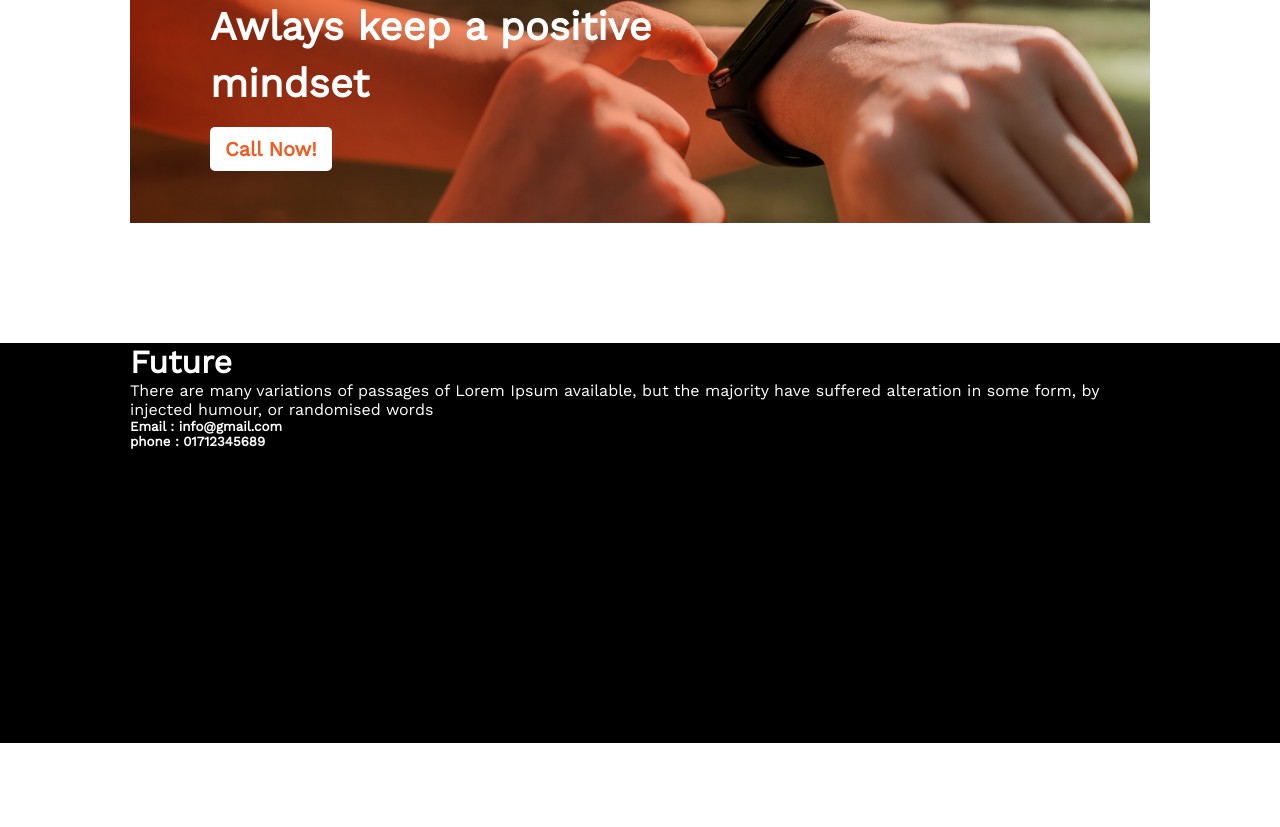
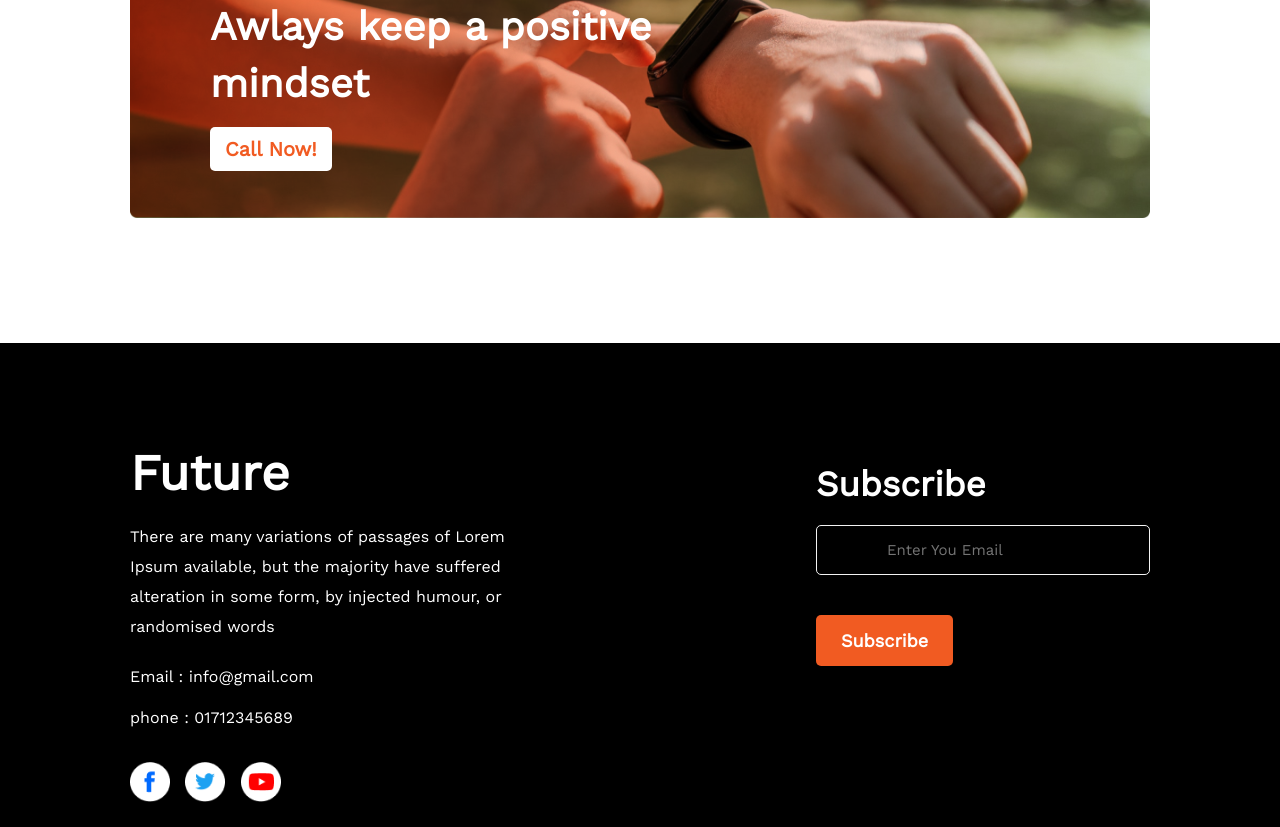
Before and after one commit to mehedihasan8/assignment-1, a plain HTML site: page index.html in a window 1280 px wide. Shown: the part 1970-2797 px from the top of the page. Before the commit the page ends 2713 px from the top, so only its background shows below. Drawn offline with nearby package versions, Linux system fonts and the light colour scheme.

Commit message:
last added

```diff
--- a/index.html
+++ b/index.html
@@ -4,7 +4,7 @@
     <meta charset="UTF-8">
     <meta http-equiv="X-UA-Compatible" content="IE=edge">
     <meta name="viewport" content="width=device-width, initial-scale=1.0">
-    <title>Document</title>
+    <title>Happy Coding </title>
     <link rel="stylesheet" href="style.css">
     <link rel="stylesheet" href="https://cdnjs.cloudflare.com/ajax/libs/font-awesome/6.2.1/css/all.min.css" integrity="sha512-MV7K8+y+gLIBoVD59lQIYicR65iaqukzvf/nwasF0nqhPay5w/9lJmVM2hMDcnK1OnMGCdVK+iQrJ7lzPJQd1w==" crossorigin="anonymous" referrerpolicy="no-referrer" />
     <link rel="preconnect" href="https://fonts.googleapis.com"><link rel="preconnect" href="https://fonts.gstatic.com" crossorigin><link href="https://fonts.googleapis.com/css2?family=Open+Sans:wght@600&family=Work+Sans&display=swap" rel="stylesheet">
@@ -86,13 +86,30 @@
             </div>
         </div>
      </div>
+
+     <!-- footer section  -->
+
      <footer class="hero-footer">
         <div class="section">
             <div class="footer-item">
-                <h1>Future</h1>
-                <p>There are many variations of passages of Lorem Ipsum available, but the majority have suffered alteration in some form, by injected humour, or randomised words</p>
-                <h5>Email : info@gmail.com</h5>
-                <h5>phone : 01712345689</h5>
+                <div class="footer-sub">
+                    <h1 class="footer-sub-title">Future</h1>
+                    <p class="footer-sub-discription">There are many variations of passages of Lorem Ipsum available, but the majority have suffered alteration in some form, by injected    humour, or randomised words</p>
+                    <p>Email : info@gmail.com</p>
+                    <p class="footer-sub-discription-1">phone : 01712345689</p>
+                    <div class="footer-pic">
+                        <img src="./images/icons/fb.png" alt="">
+                        <img src="./images/icons/twitter.png" alt="">
+                        <img src="./images/icons/youtube.png" alt="">
+                    </div>
+                </div>
+                <div class="footer-subscribe">
+                    <h3 class="footer-subscribe-title">Subscribe</h3>
+                    <input type="email" placeholder="Enter You Email">
+                    <div class="footer-subscribe-btn">
+                        <button class="btn">Subscribe</button>
+                    </div>
+                </div>
             </div>
         </div>
      </footer>
--- a/style.css
+++ b/style.css
@@ -11,6 +11,7 @@
     border-radius: 5px;
     padding: 15px 25px;
     font-size: 18px;
+    font-weight: bolder;
 
 }
 /* hero section  */
@@ -115,10 +116,12 @@
 
 .plans-next {
     background-image: url(./images/watch.png), url(./images/gradient2.png);
-    background-position:cover;
+    background-position:center;
     background-repeat: no-repeat;
+    background-size: contain;
     height: 220px;
     width: 100%;
+    border-radius: 10px;
     background-blend-mode: multiply;
     padding-top: 60px;
     padding-left: 60px, 60px;
@@ -148,11 +151,53 @@
     padding-left: 80px;
 }
 
+/* footer section  */
 .hero-footer{
     margin-top: 120px;
     background-color: black;
-    height: 400px;
+    height: 500px;
 }
 .footer-item{
     color: #fff;
+    padding-top: 100px;
+    justify-content: center;
+    display: flex;
+    gap: 8px;
 }
+.footer-sub-title{
+    font-size: 50px;
+    font-weight: bolder;
+}
+.footer-sub-discription{
+    font-size: 16px;
+    text-align: left;
+    padding-right: 250px;
+    margin-top: 20px;
+    margin-bottom: 25px;
+    line-height: 30px;
+}
+.footer-sub-discription-1{
+    margin-top: 22px;
+}
+.footer-sub img {
+    margin-top: 35px;
+    padding-right: 10px;
+    height: 40px;
+    width: 40px;
+}
+.footer-subscribe-title{
+    font-size: 35px;
+    margin-top: 20px;
+}
+.footer-subscribe input {
+    margin-top: 20px;
+    border: 1px solid #F3F3F3;
+    background: black;
+    font-size: 15px;
+    color: #F3F3F3;
+    padding: 15px 70px;
+    border-radius: 5px;
+}
+.footer-subscribe-btn{
+    margin-top: 40px;
+}
```
